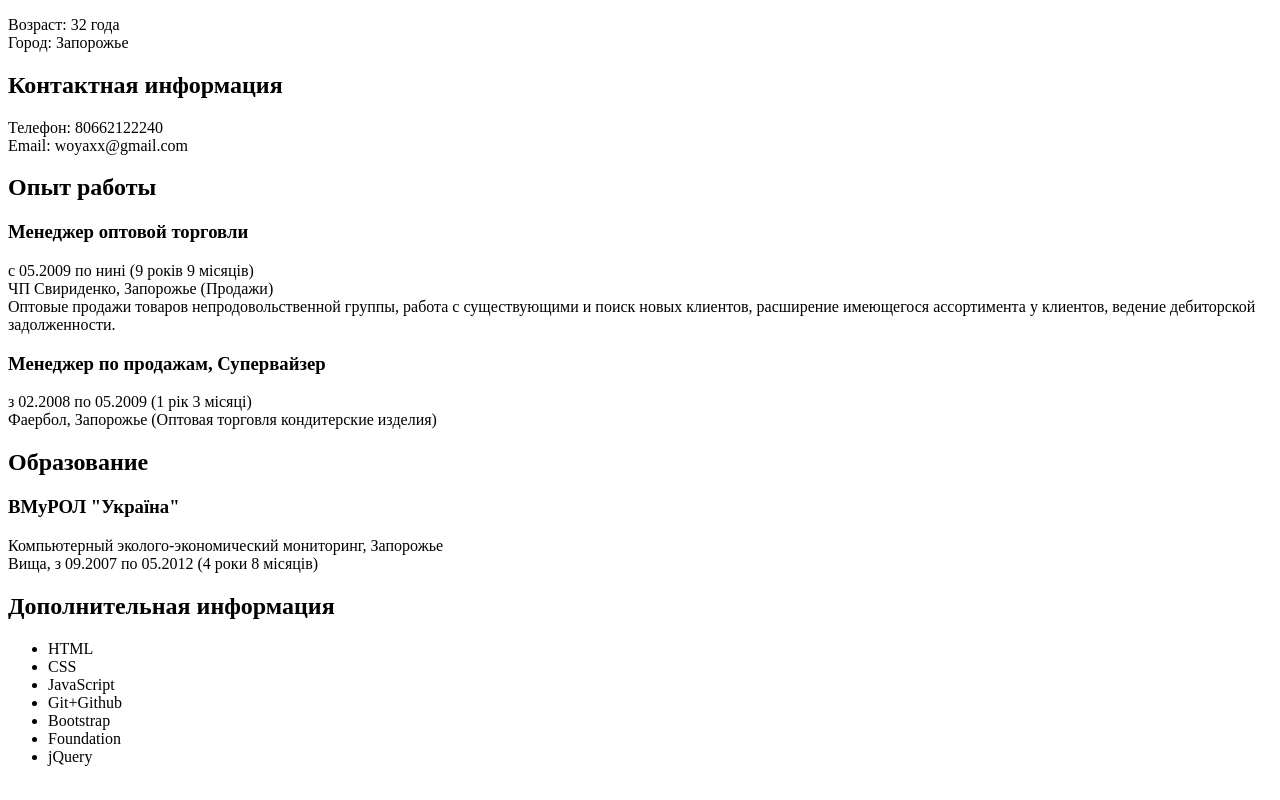
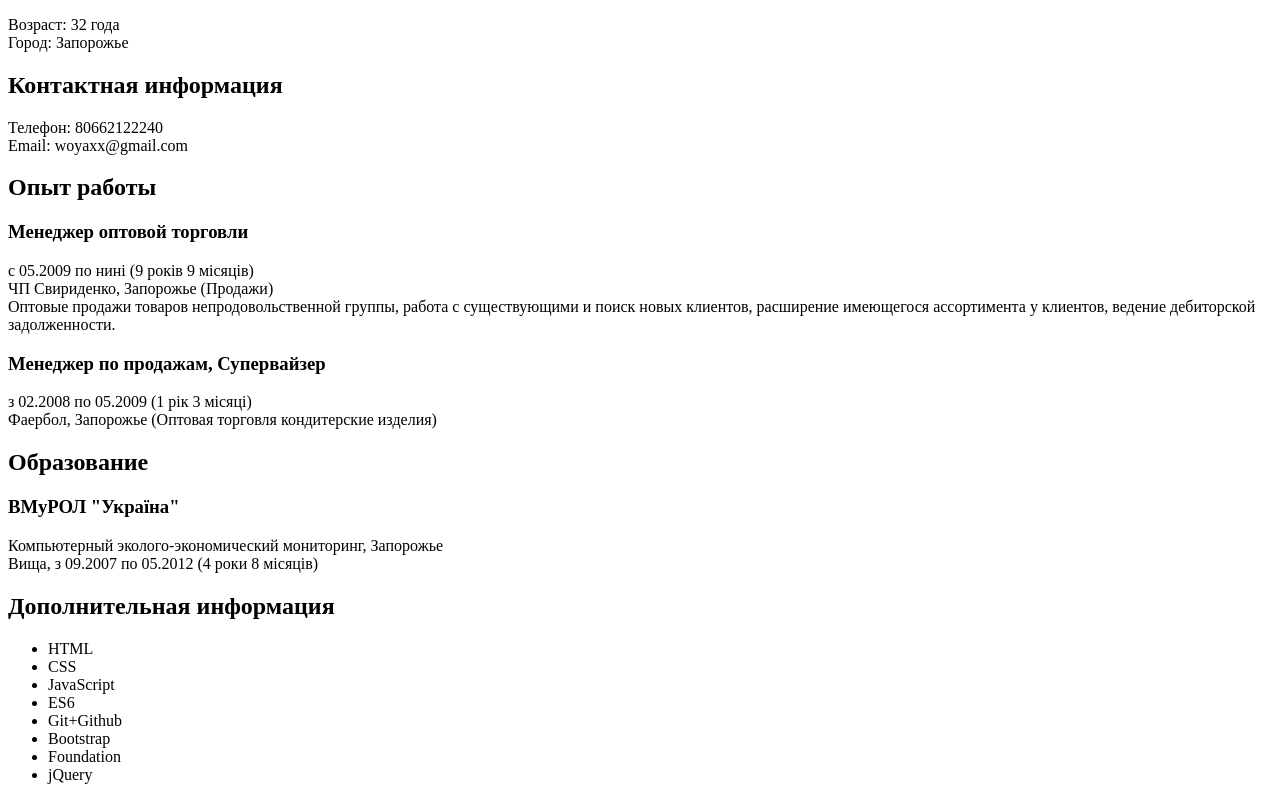
Before and after one commit to Vladimir1212/resume, a plain HTML site: page index.html in a window 1280 px wide. Shown: the part 535-1335 px from the top of the page. Drawn offline with Linux system fonts and the light colour scheme.

Commit message:
Add new list item

```diff
--- a/index.html
+++ b/index.html
@@ -29,6 +29,7 @@
             <li>HTML</li>
             <li>CSS</li>
             <li>JavaScript</li>
+            <li>ES6</li>
             <li>Git+Github</li>
             <li>Bootstrap</li>
             <li>Foundation</li>
```
Also changed, not shown: 1 other file.
